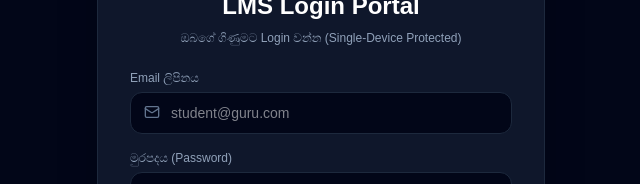
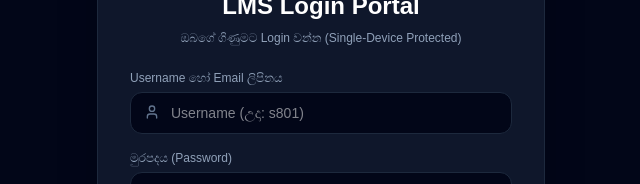
Before and after one commit to brandexlankan-commits/guru-lms-demo, a Next.js app: page /login in a window 1280 px wide. Shown: the part 266-450 px from the top of the page, without its empty margins (319-959 px from the left). Built offline with nearby package versions, Linux system fonts and the light colour scheme; no server answers.

Commit message:
Support username login in login page

```diff
--- a/app/login/page.tsx
+++ b/app/login/page.tsx
@@ -3,10 +3,10 @@
 import React, { useState } from 'react';
 import { supabase } from '@/lib/supabase';
 import { useRouter } from 'next/navigation';
-import { ShieldCheck, Lock, Mail, AlertCircle, Loader2 } from 'lucide-react';
+import { ShieldCheck, Lock, User, AlertCircle, Loader2 } from 'lucide-react';
 
 export default function LoginPage() {
-  const [email, setEmail] = useState('');
+  const [identifier, setIdentifier] = useState(''); // Username හෝ Email
   const [password, setPassword] = useState('');
   const [loading, setLoading] = useState(false);
   const [errorMsg, setErrorMsg] = useState('');
@@ -18,14 +18,20 @@ export default function LoginPage() {
     setErrorMsg('');
 
     try {
+      const cleanInput = identifier.trim();
+      // Username එකක් ඇතුළත් කළහොත් (@ නැතිනම්) internal email එක background එකෙන් සාදයි
+      const loginEmail = cleanInput.includes('@')
+        ? cleanInput
+        : `${cleanInput.toLowerCase()}@guru.internal`;
+
       // 1. Supabase Auth හරහා Login වීම
       const { data: authData, error: authError } = await supabase.auth.signInWithPassword({
-        email,
+        email: loginEmail,
         password,
       });
 
       if (authError || !authData.user) {
-        throw new Error(authError?.message || 'Login අසාර්ථක විය. Email හෝ Password පරීක්ෂා කරන්න.');
+        throw new Error('Login අසාර්ථක විය. Username හෝ Password නිවැරදි දැයි පරීක්ෂා කරන්න.');
       }
 
       const userId = authData.user.id;
@@ -89,15 +95,17 @@ export default function LoginPage() {
 
         <form onSubmit={handleLogin} className="space-y-4">
           <div>
-            <label className="text-xs font-medium text-slate-400 block mb-1.5">Email ලිපිනය</label>
+            <label className="text-xs font-medium text-slate-400 block mb-1.5">
+              Username හෝ Email ලිපිනය
+            </label>
             <div className="relative">
-              <Mail className="w-4 h-4 text-slate-500 absolute left-3.5 top-3" />
+              <User className="w-4 h-4 text-slate-500 absolute left-3.5 top-3" />
               <input
-                type="email"
+                type="text"
                 required
-                value={email}
-                onChange={(e) => setEmail(e.target.value)}
-                placeholder="student@guru.com"
+                value={identifier}
+                onChange={(e) => setIdentifier(e.target.value)}
+                placeholder="Username (උදා: s801)"
                 className="w-full bg-slate-950 border border-slate-800 rounded-xl pl-10 pr-4 py-2.5 text-sm text-white focus:outline-none focus:border-blue-500 transition"
               />
             </div>
```
